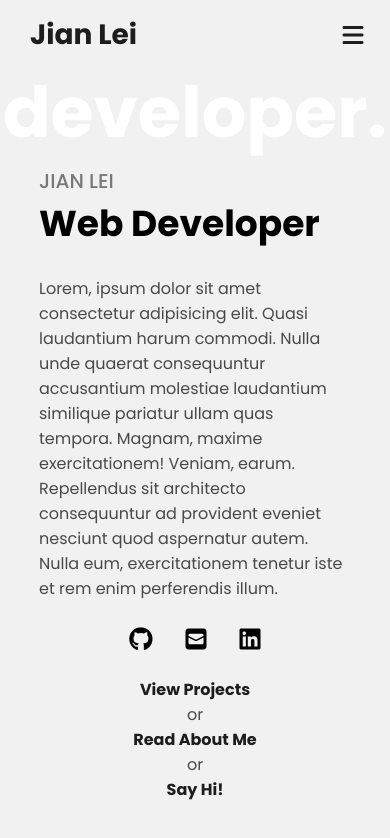
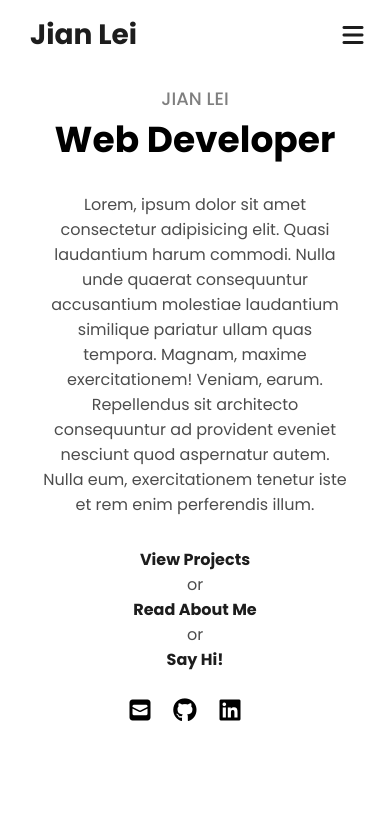
Before and after one commit to jianylei/portfolioV2, a React (Create React App) app: page / in a window 390 px wide. Shown: the top 838 px of the page. Built offline with nearby package versions, Linux system fonts and the light colour scheme; the HTML template or start-up script is replaced by a standard one.

Commit message:
home fixed alignment + color

```diff
--- a/src/App.css
+++ b/src/App.css
@@ -2,7 +2,7 @@
   --black: #1d1d1d;
   --black-alpha-50: rgba(0, 0, 0, 0.5);
   --black-alpha-70: rgba(0, 0, 0, 0.7);
-  --white: rgb(241, 241, 241);
+  --white: #fff
 }
 *{
   margin: 0;
--- a/src/components/main/Main.jsx
+++ b/src/components/main/Main.jsx
@@ -12,16 +12,17 @@ export default function Main() {
                 <p>
                     Lorem, ipsum dolor sit amet consectetur adipisicing elit. Quasi laudantium harum commodi. Nulla unde quaerat consequuntur accusantium molestiae laudantium similique pariatur ullam quas tempora. Magnam, maxime exercitationem! Veniam, earum. Repellendus sit architecto consequuntur ad provident eveniet nesciunt quod aspernatur autem. Nulla eum, exercitationem tenetur iste et rem enim perferendis illum.
                 </p>
-                <div className="social-links">
-                    <a href="https://github.com/jianylei" target="_blank"><i className="fab fa-github"></i></a>
-                    <a href="mailto:jianyonglei@gmail.com"><i className="fas fa-envelope-square"></i></a>
-                    <a href="https://www.linkedin.com/in/jianylei/" target="_blank"><i className="fab fa-linkedin"></i></a>
-                </div>
+
                 <span>
                     <h3>View Projects</h3> or
                     <h3>Read About Me</h3> or
                     <h3>Say Hi!</h3>
                 </span>
+                <div className="social-links">
+                <a href="mailto:jianyonglei@gmail.com"><i className="fas fa-envelope-square"></i></a>
+                    <a href="https://github.com/jianylei" target="_blank"><i className="fab fa-github"></i></a>
+                    <a href="https://www.linkedin.com/in/jianylei/" target="_blank"><i className="fab fa-linkedin"></i></a>
+                </div>
             </div>
         </div>
     )
--- a/src/components/main/main.css
+++ b/src/components/main/main.css
@@ -4,24 +4,16 @@
 }
 
 .dev-text-container{
-    margin-top: 20px;
     text-align: center;
   }
 .dev-text{
     font-size: 18vw;
     font-weight: 600;
     color: white;
+    text-shadow: 0 0 25px #e7e7e775;
 }
-@media (max-width: 900px) {
-    .dev-text-container{
-      margin-top: 50px;
-    }
-}
-@media (max-width: 480px) {
-    .dev-text-container{
-      margin-top: 60px;
-    }
-}
+
+
 
 /* Main */
 .main-body span{
@@ -48,7 +40,7 @@
     color: var(--black-alpha-70);
 }
 .main-body p{
-    margin: 25px 0;
+    margin: 25px 0 30px;
 }
 .main-body span h3{
     font-size: 16px;
@@ -58,33 +50,57 @@
 .main-body .social-links a i{
     color: black;
     transform: scale(1.5);
-    margin: 5px 10px 20px;
+    margin: 30px 25px 0 5px;
 }
 @media (max-width: 1300px) {
     .main-body{
         padding: 0 100px;
         width: 60%;
     }
+    .dev-text-container{
+        margin-top: 12px;
+    }
 }
-@media (max-width: 1000px) {
+@media (max-width: 1050px) {
     .main-body{
         width: 80%;
         padding: 0 20px;
         margin: auto;
     }
+    .dev-text-container{
+        margin-top: 20px;
+    }
+}
+@media (max-width: 950px) {
+    .dev-text-container{
+      margin-top: 40px;
+    }
 }
 @media (max-width: 810px) {
+    .main-body h4{
+        text-align: center;
+        margin-top: 85px;
+    }
+    .main-body h2{
+        text-align: center;
+    }
+    .main-body p {
+        text-align: center;
+    }
     .main-body .social-links{
         text-align: center;
     }
     .main-body span{
         justify-content: center;
     }
-    .main-body .social-links a i{
-        margin: 5px 20px 25px;
+    .dev-text-container{
+        display: none;
     }
 }
-@media (max-width: 455px) {
+@media (max-width: 540px) {
+    .main-body h4{
+        font-size: 18px;
+    }
     .main-body h2{
         font-size: 36px;
     }
@@ -93,12 +109,17 @@
         align-items: center;
         gap: 0;
     }
-    .main-body .social-links a i{
-        margin-bottom: 30px;
+}
+@media (max-width: 480px) {
+    .dev-text-container{
+      margin-top: 40px;
     }
 }
 @media (max-width: 320px) {
     .main-body h2{
         font-size: 32px;
     }
+    .dev-text-container{
+        margin-top: 45px;
+      }
 }
```
